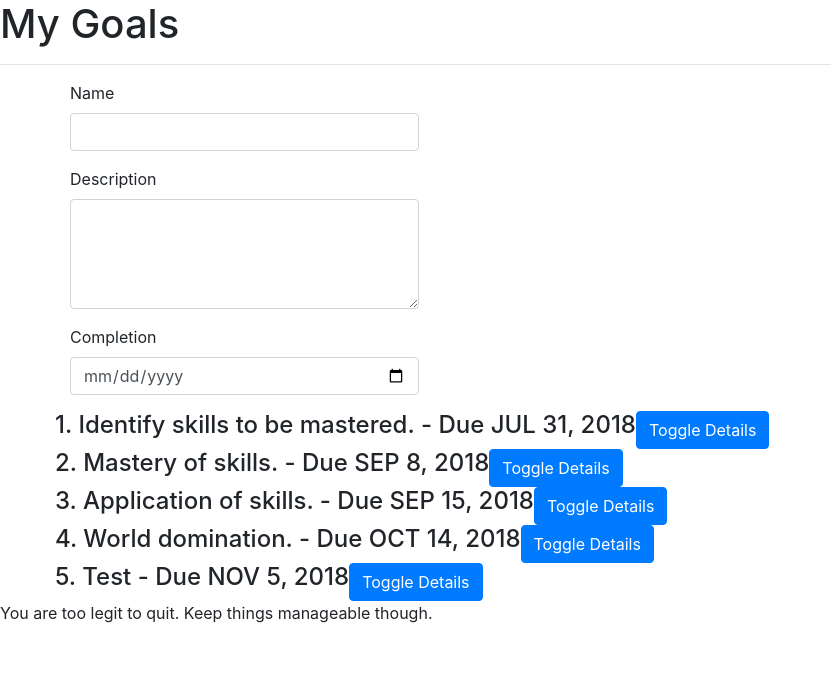
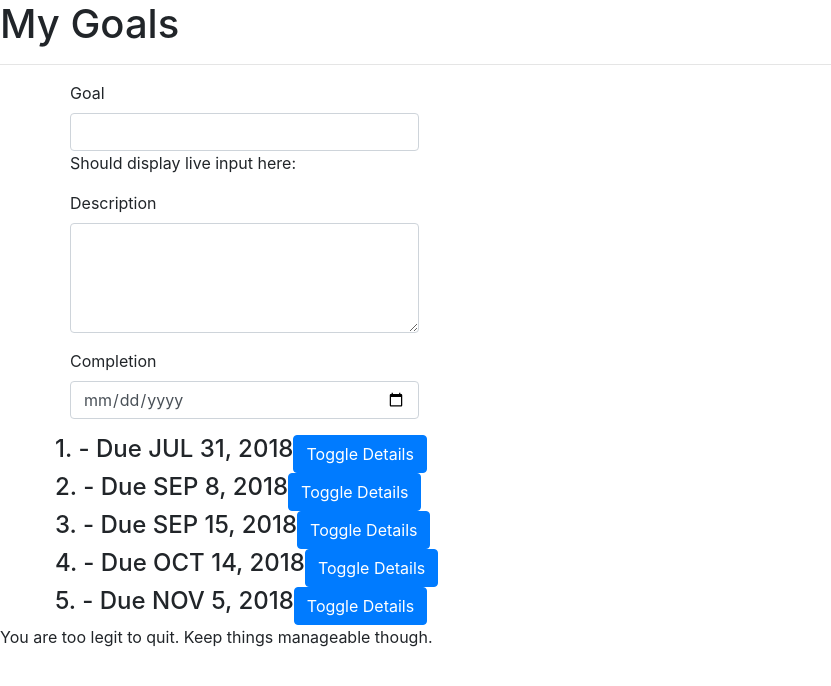
Before and after one commit to SamNgigi/Goals-v2, an Angular app: page / in a window 1280 px wide. Shown: the top 686 px of the page, without its empty margins (0-831 px from the left). Built offline with nearby package versions, Linux system fonts and the light colour scheme.

Commit message:
Added comments on the ngModel

```diff
--- a/src/app/Goal.ts
+++ b/src/app/Goal.ts
@@ -9,7 +9,7 @@ export class Goal {
 
   public showDescription: boolean;
 
-  constructor(public id: number, public name: string, public description: string, public completeDate: Date) {
+  constructor(public id: number, public goal: string, public description: string, public completeDate: Date) {
     /*
       You could be asking yourself why the description is not
       showing from the beginning yet the showDescription by default
--- a/src/app/app.module.ts
+++ b/src/app/app.module.ts
@@ -21,6 +21,7 @@ import { GoalFormComponent } from './goal-form/goal-form.component';
   ],
   imports: [
     BrowserModule,
+    // We add the Form module to the import array.
     FormsModule
   ],
   providers: [],
--- a/src/app/goal-form/goal-form.component.html
+++ b/src/app/goal-form/goal-form.component.html
@@ -1,9 +1,28 @@
 <div class="container">
   <div class="row">
-    <form action="">
+    <!--
+      We add a template reference variable goalForm and equate it to ngForm.
+
+      This will provide the form element with additional features and monitor the changes and validity of the input elements.
+    -->
+    <form #goalForm="ngForm">
       <div class="form-group">
-        <label for="name">Name</label>
-        <input type="text" class="form-control" id="name" required="required">
+        <label for="goal">Goal</label>
+        <!--
+          To our goal input tag we add the [(ngModel)] and we equate
+          it to the goal attribute of newGoal object we created in
+          the goal-form component class.
+
+          Note that here the i have replaced name with goal. This
+          also alters the Goal class attribute. So i would also have
+          to change it in Goal.ts from name to goal.
+
+          We then define a name attribute which is a requirement when
+          using [(ngModel)] and a form.
+        -->
+        <input type="text" class="form-control" id="goal" required="required" [(ngModel)]="newGoal.goal" name="goal">
+        <!-- Test to see if we the two way data binding is working -->
+        Should display live input here: {{newGoal.goal}}
       </div>
       <div class="form-group">
         <label for="description">Description</label>
--- a/src/app/goal-form/goal-form.component.ts
+++ b/src/app/goal-form/goal-form.component.ts
@@ -1,4 +1,7 @@
 import { Component, OnInit } from '@angular/core';
+// Note we import the Goal class.
+import { Goal } from "../Goal";
+
 
 @Component({
   selector: 'app-goal-form',
@@ -6,6 +9,13 @@ import { Component, OnInit } from '@angular/core';
   styleUrls: ['./goal-form.component.css']
 })
 export class GoalFormComponent implements OnInit {
+  /*
+    Creating a new instance of the Goal class.
+
+    This newGoal will be a default object that will be changed by the
+    form inputs.
+  */
+  newGoal = new Goal(0, "", "", new Date());
 
   constructor() { }
 
```
